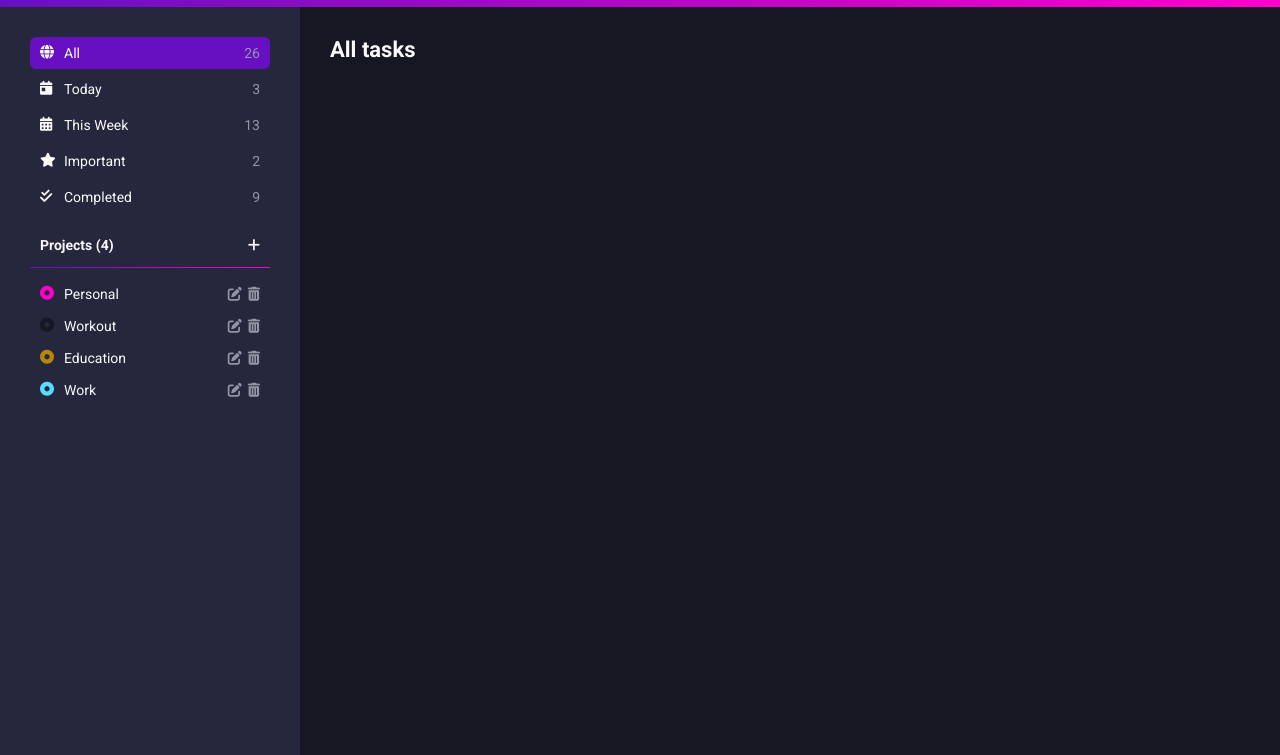
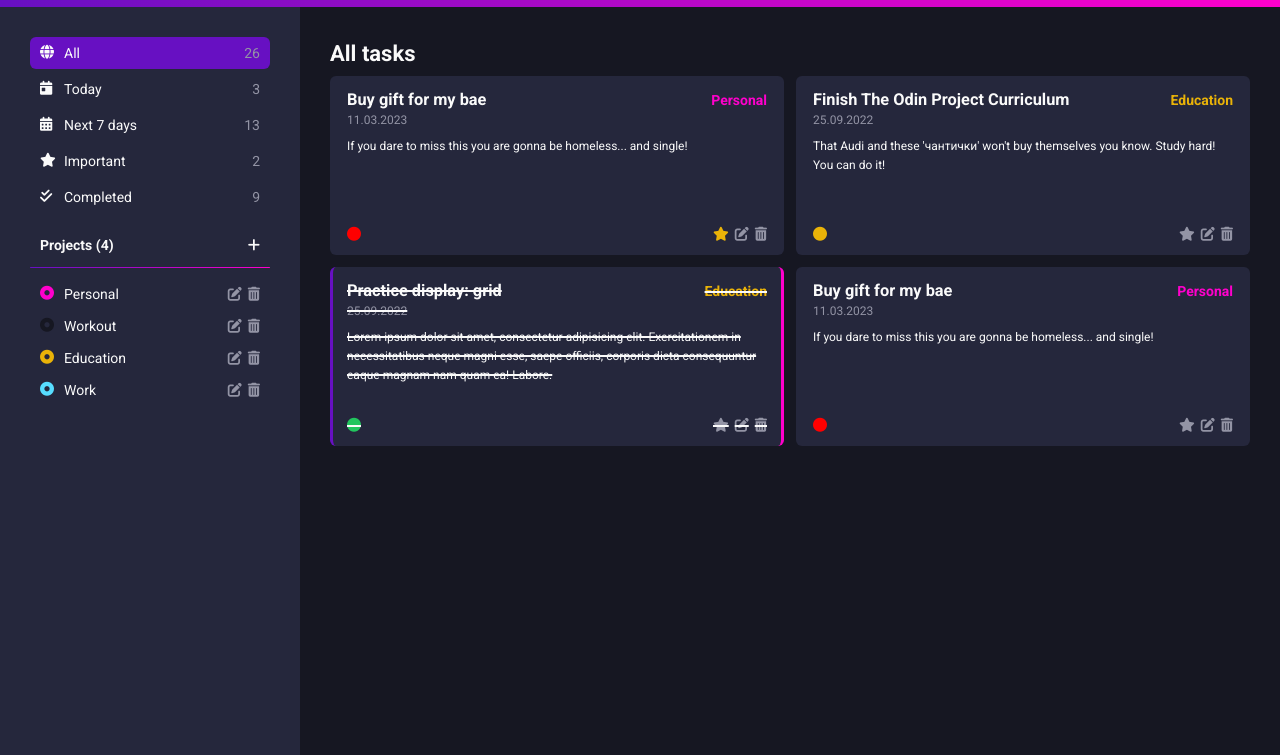
Before and after one commit to GDimitroff/atomic, a website built with webpack: page src/template.html in a window 1280 px wide. Shown: the part 45-800 px from the top of the page. Built offline with nearby package versions, Linux system fonts and the light colour scheme.

Commit message:
Add tasks structure, style

```diff
--- a/src/index.js
+++ b/src/index.js
@@ -1,9 +1,8 @@
 import './main.css';
 
-function component() {
-  const element = document.createElement('div');
-
-  element.textContent = 'Working!';
-
-  return element;
-}
+const taskCard = document.querySelector('.task-card');
+taskCard.addEventListener('click', (e) => {
+  console.log('hjere');
+  const classes = e.currentTarget.classList;
+  classes.toggle('completed');
+});
--- a/src/main.css
+++ b/src/main.css
@@ -49,9 +49,13 @@ body {
 }
 
 .header {
+  position: sticky;
+  top: 0;
+
   display: flex;
   align-items: center;
   gap: 6px;
+
   padding: 1rem 3rem;
   background: linear-gradient(
     to right,
@@ -134,11 +138,15 @@ body {
   gap: 6px;
 }
 
-.tile-right > i {
+.tile-right > i,
+.card-actions > i {
+  cursor: pointer;
+  color: var(--secondary-light);
   transition: all 0.3s ease;
 }
 
-.tile-right > i:hover {
+.tile-right > i:hover,
+.card-actions > i:hover {
   color: var(--primary-light);
 }
 
@@ -176,12 +184,77 @@ hr {
 
 .main {
   margin-left: 300px;
-  padding: 3rem;
+  padding: 3.4rem 3rem;
   color: var(--primary-light);
 }
 
-.main > h2 {
+.tasks-title {
   font-size: 2.2rem;
+}
+
+.tasks {
+  margin-top: 1rem;
+  display: grid;
+  grid-template-columns: repeat(auto-fill, minmax(360px, 1fr));
+  gap: 12px;
+}
+
+.task-card {
+  font-size: 1.4rem;
+  padding: 1.4rem;
+  background-color: var(--secondary-dark);
+  border-radius: 6px;
+  border-right: 3px solid transparent;
+  border-left: 3px solid transparent;
+
+  display: flex;
+  flex-direction: column;
+  text-decoration: line-through 2px transparent;
+  transition: all 0.6s ease;
+}
+
+.task-card.completed {
+  text-decoration: line-through 2px var(--primary-light);
+  border-right: 3px solid var(--primary-pink);
+  border-left: 3px solid var(--primary-purple);
+}
+
+.card-header,
+.card-footer {
+  display: flex;
+  justify-content: space-between;
+  align-items: center;
+}
+
+.card-header p {
+  font-weight: 700;
+}
+
+.card-date {
+  color: var(--secondary-light);
+  font-size: 1.2rem;
+  margin-top: 0.4rem;
+}
+
+.card-content {
+  flex: 1;
+  font-size: 1.2rem;
+  margin-top: 1rem;
+  min-height: 70px;
+  line-height: 1.6;
+}
+
+.card-footer {
+  margin-top: 2rem;
+}
+
+.card-actions {
+  display: flex;
+  gap: 6px;
+}
+
+.card-actions > .fa-star.important {
+  color: #eab308;
 }
 
 .pink {
@@ -193,9 +266,21 @@ hr {
 }
 
 .darkgoldenrod {
-  color: darkgoldenrod;
+  color: #eab308;
 }
 
 .cyan {
   color: var(--primary-cyan);
 }
+
+.low {
+  color: #22c55e;
+}
+
+.medium {
+  color: #eab308;
+}
+
+.high {
+  color: #ff0000;
+}
--- a/src/template.html
+++ b/src/template.html
@@ -51,7 +51,7 @@
           <div class="tile">
             <div class="tile-left">
               <i class="fa-solid fa-calendar-days"></i>
-              <p>This Week</p>
+              <p>Next 7 days</p>
             </div>
             <div class="tile-right">
               <p>13</p>
@@ -132,7 +132,100 @@
     </nav>
 
     <main class="main">
-      <h2>All tasks</h2>
+      <div class="tasks-container">
+        <h2 class="tasks-title">All tasks</h2>
+        <div class="tasks">
+          <div class="task-card">
+            <div class="card-header">
+              <h3>Buy gift for my bae</h3>
+              <p class="pink">Personal</p>
+            </div>
+            <p class="card-date">11.03.2023</p>
+            <div class="card-content">
+              <p>
+                If you dare to miss this you are gonna be homeless... and
+                single!
+              </p>
+            </div>
+            <div class="card-footer">
+              <i class="fa-solid fa-circle high"></i>
+              <div class="card-actions">
+                <i class="fa-solid fa-star important"></i>
+                <i class="fa-solid fa-pen-to-square"></i>
+                <i class="fa-solid fa-trash-can"></i>
+              </div>
+            </div>
+          </div>
+
+          <div class="task-card">
+            <div class="card-header">
+              <h3>Finish The Odin Project Curriculum</h3>
+              <p class="darkgoldenrod">Education</p>
+            </div>
+            <p class="card-date">25.09.2022</p>
+            <div class="card-content">
+              <p>
+                That Audi and these 'чантички' won't buy themselves you know.
+                Study hard! You can do it!
+              </p>
+            </div>
+            <div class="card-footer">
+              <i class="fa-solid fa-circle medium"></i>
+              <div class="card-actions">
+                <i class="fa-solid fa-star"></i>
+                <i class="fa-solid fa-pen-to-square"></i>
+                <i class="fa-solid fa-trash-can"></i>
+              </div>
+            </div>
+          </div>
+
+          <div class="task-card completed">
+            <div class="card-header">
+              <h3>Practice display: grid</h3>
+              <p class="darkgoldenrod">Education</p>
+            </div>
+            <p class="card-date">25.09.2022</p>
+            <div class="card-content">
+              <p>
+                Lorem ipsum dolor sit amet, consectetur adipisicing elit.
+                Exercitationem in necessitatibus neque magni esse, saepe
+                officiis, corporis dicta consequuntur eaque magnam nam quam ea!
+                Labore.
+              </p>
+            </div>
+            <div class="card-footer">
+              <i class="fa-solid fa-circle low"></i>
+              <div class="card-actions">
+                <i class="fa-solid fa-star"></i>
+                <i class="fa-solid fa-pen-to-square"></i>
+                <i class="fa-solid fa-trash-can"></i>
+              </div>
+            </div>
+          </div>
+
+          <div class="task-card">
+            <div class="card-header">
+              <h3>Buy gift for my bae</h3>
+              <p class="pink">Personal</p>
+            </div>
+            <p class="card-date">11.03.2023</p>
+            <div class="card-content">
+              <p>
+                If you dare to miss this you are gonna be homeless... and
+                single!
+              </p>
+            </div>
+            <div class="card-footer">
+              <i class="fa-solid fa-circle high"></i>
+              <div class="card-actions">
+                <i class="fa-solid fa-star"></i>
+                <i class="fa-solid fa-pen-to-square"></i>
+                <i class="fa-solid fa-trash-can"></i>
+              </div>
+            </div>
+          </div>
+        </div>
+      </div>
     </main>
   </body>
 </html>
```
